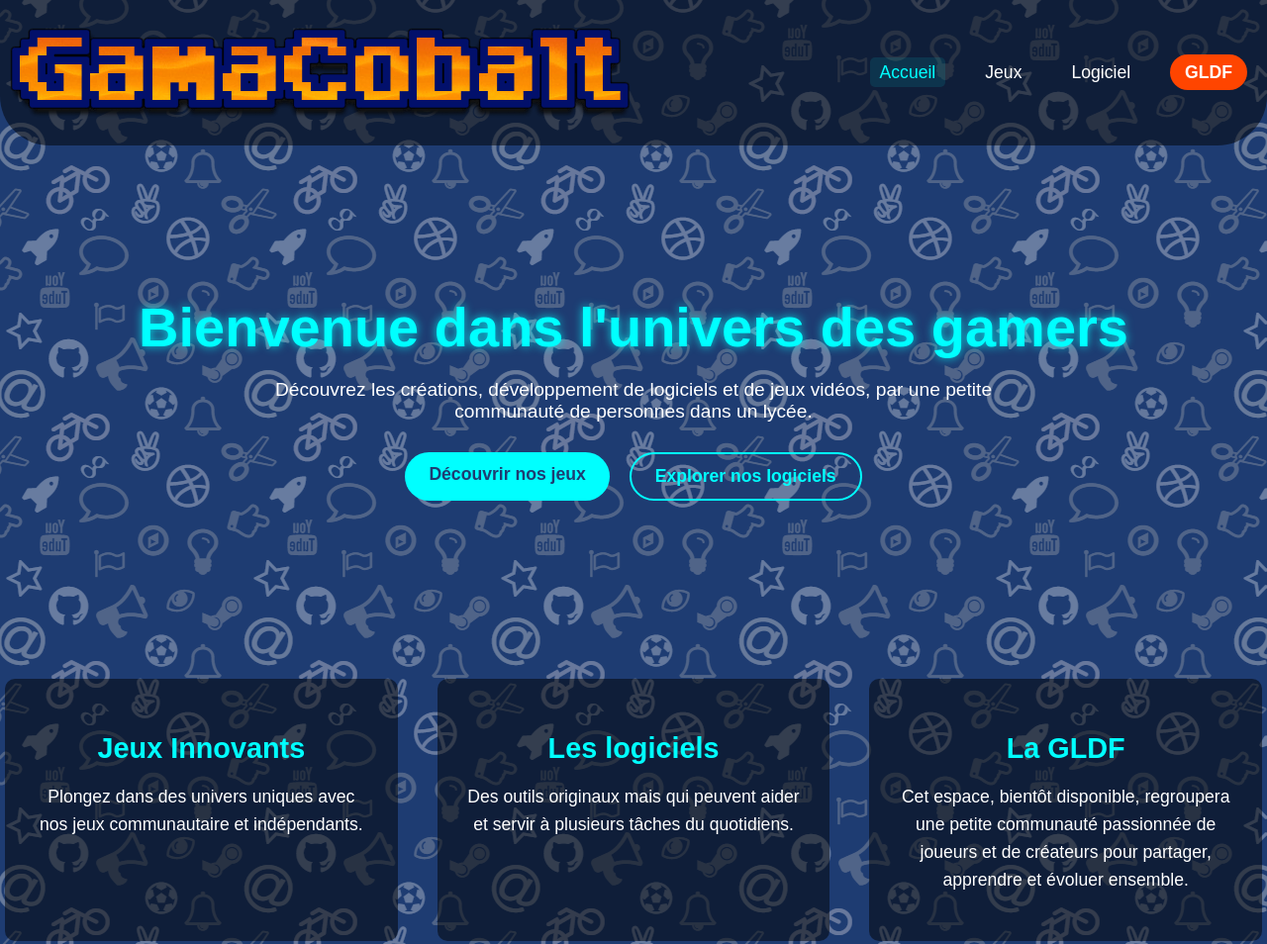
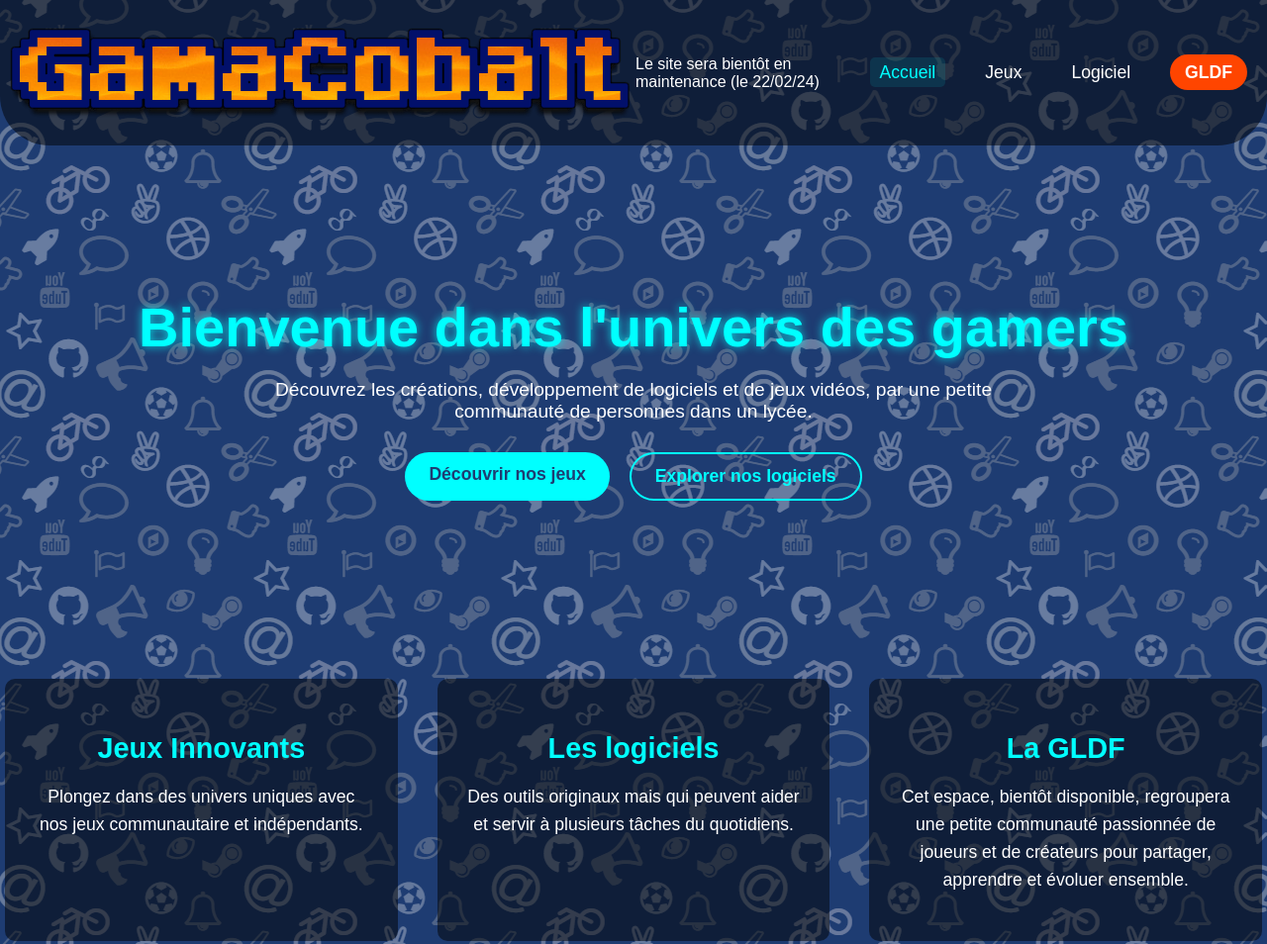
Before and after one commit to CobaltWars/gamacobalt, a plain HTML site: page index2.html in a window 1280 px wide. Shown: the top 954 px of the page at 99% size. Drawn offline with Linux system fonts and the light colour scheme.

Commit message:
Update index2.html

```diff
--- a/index2.html
+++ b/index2.html
@@ -27,6 +27,7 @@
       <div class="container">
         <div class="header-content">
           <img src="Ressources/GamaCobalt.png">
+          <a>Le site sera bientôt en maintenance (le 22/02/24)</a>
           <nav>
             <ul>
               <li><a href="" class="active">Accueil</a></li>
```
